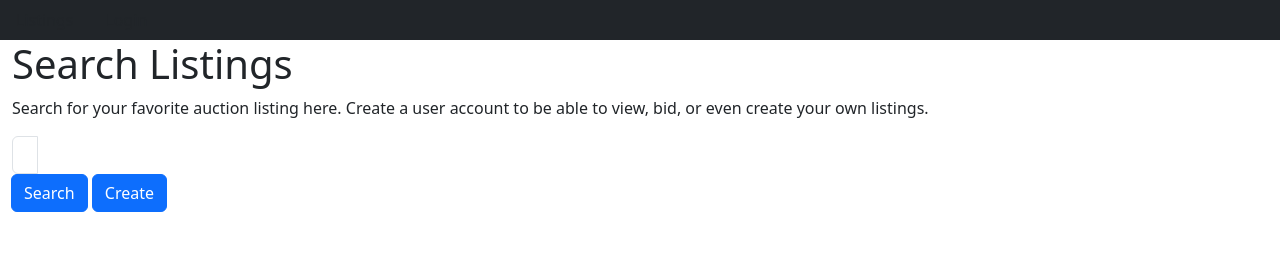
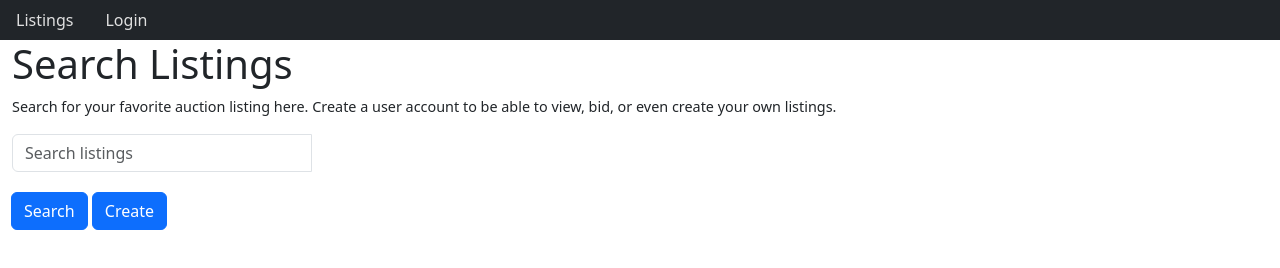
Before and after one commit to Ramsnes/semester_project_2_resit, a website with bundled scripts: page src/index.html in a window 1280 px wide. Built offline with nearby package versions, Linux system fonts and the light colour scheme.

Commit message:
truing change of scss deployment links etc

```diff
--- a/src/index.html
+++ b/src/index.html
@@ -10,7 +10,7 @@
       integrity="sha384-T3c6CoIi6uLrA9TneNEoa7RxnatzjcDSCmG1MXxSR1GAsXEV/Dwwykc2MPK8M2HN"
       crossorigin="anonymous"
     />
-    <link rel="stylesheet" href="/dist/css/index.css" />
+    <link rel="stylesheet" href="/src/dist/css/index.css" />
     <title>Search Listings</title>
   </head>
   <body>
--- a/src/index.js
+++ b/src/index.js
@@ -1,6 +1,3 @@
-import "bootstrap/dist/css/bootstrap.min.css";
-import "bootstrap/dist/js/bootstrap.bundle.min.js";
-
 async function search(data) {
   try {
     const response = await fetch(
--- a/src/scss/index.scss
+++ b/src/scss/index.scss
@@ -1,5 +1,4 @@
 // index.scss
-@import "~bootstrap/scss/bootstrap";
 @import "../../node_modules/bootstrap/scss/bootstrap.scss";
 @import "variables";
 @import "navbar";
```
Also changed, not shown: package.json (+5 -5 lines), src/dist/css/index.css (added), 1 other file.
